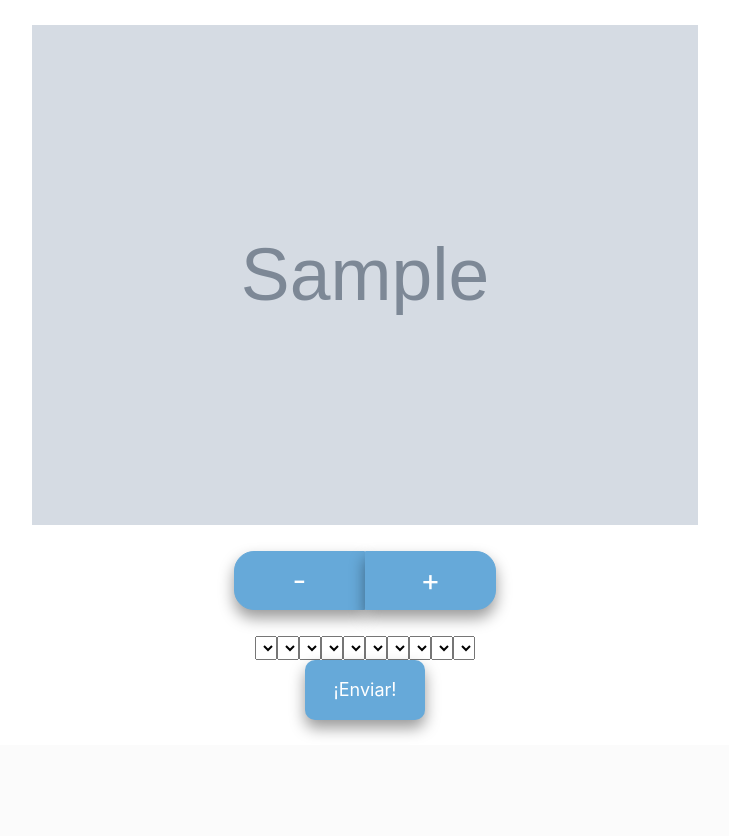
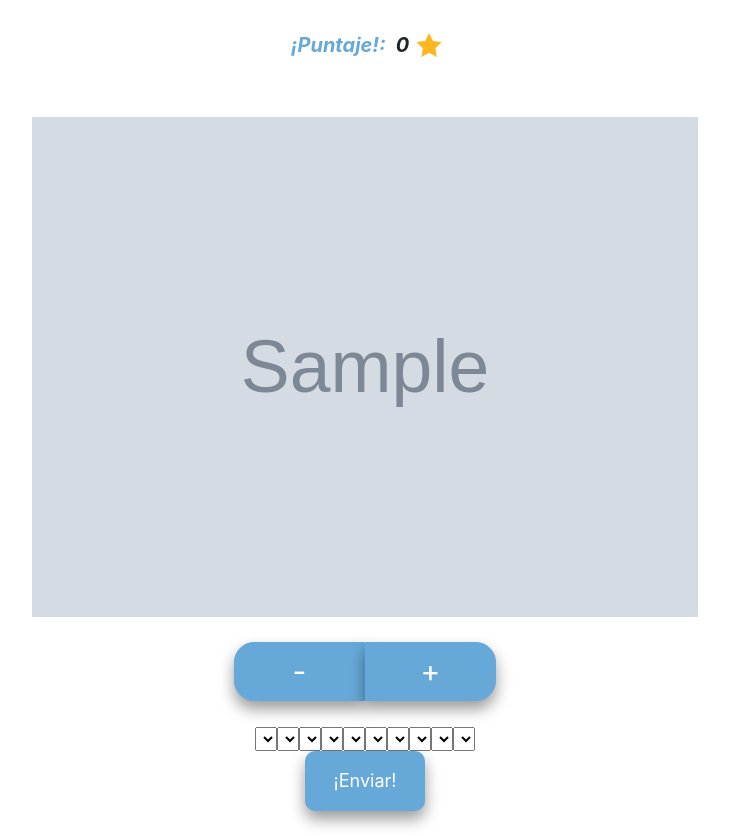
Before and after one commit to FranSuarez99/ProyectoSocial, a Flask app: template templates/game.html in a window 1280 px wide. Shown: the part 79-915 px from the top of the page, without its empty margins (275-1004 px from the left). Before the commit the page ends 814 px from the top, so only its background shows below. Run offline with Flask 2, Linux system fonts and the light colour scheme; the template is opened without the code that fills it: most values are stand-ins (such as "Sample title", 1, 10 or a date in 2020); grey boxes marked "Sample" are stand-in pictures; lists and menus that the app fills with data are empty; some libraries are stand-ins or nearby versions.

Commit message:
added points label to game view

```diff
--- a/static/css/game.css
+++ b/static/css/game.css
@@ -119,3 +119,10 @@ button {
 .dropdown:hover .dropbtn {
     background-color: #3e8e41;
 }
+
+.label-points {
+    font-weight: bold;
+    font-style: italic;
+    font-size: 20px;
+    padding: 5px 5px 5px 5px;
+}
--- a/templates/game.html
+++ b/templates/game.html
@@ -16,6 +16,11 @@
 
         </nav>
 
+        <div class="row justify-content-center align-items-center" id="imagen">
+            <span class="label-points" style="color: #66A9D9;">¡Puntaje!: </span>
+            <span class="label-points" name="puntos">0</span>
+            <img src="../static/images/star.png" style="height: 30px;">
+        </div>
         <div class="row justify-content-center align-items-center" id="imagen">
             <img src="static/images/words/{{ photo_source }}" alt="" style="height: 500px;" />
         </div>
```
Also changed, not shown: static/images/star.png (added).
